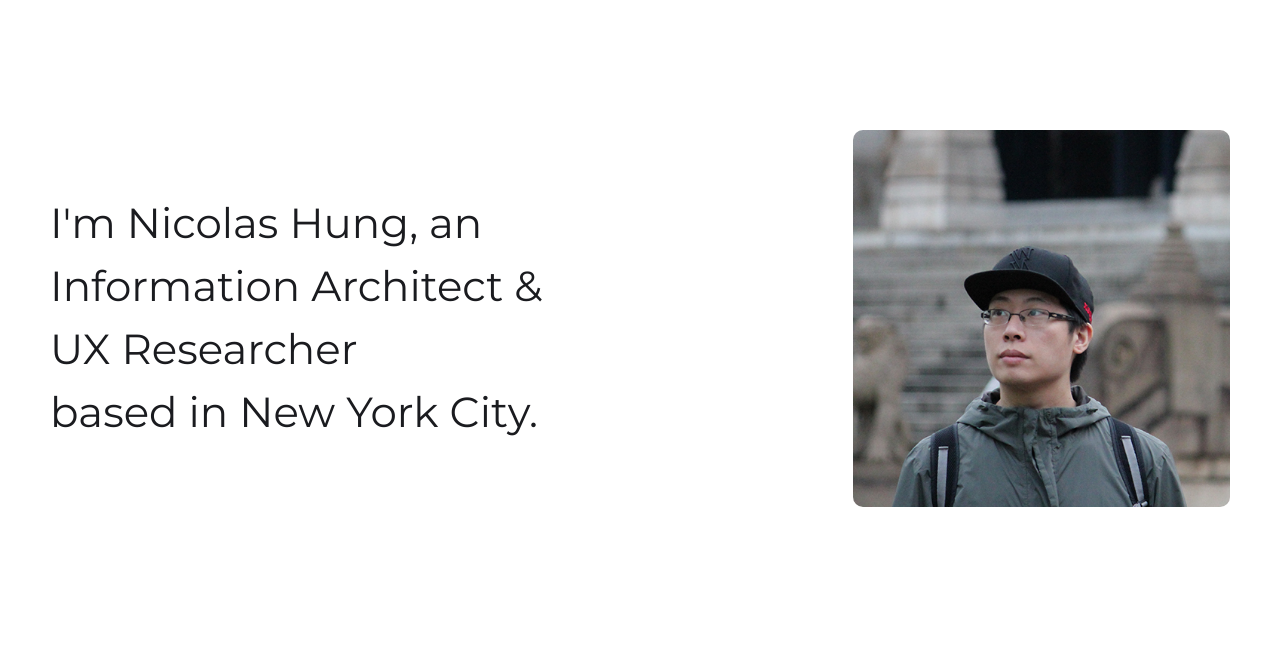
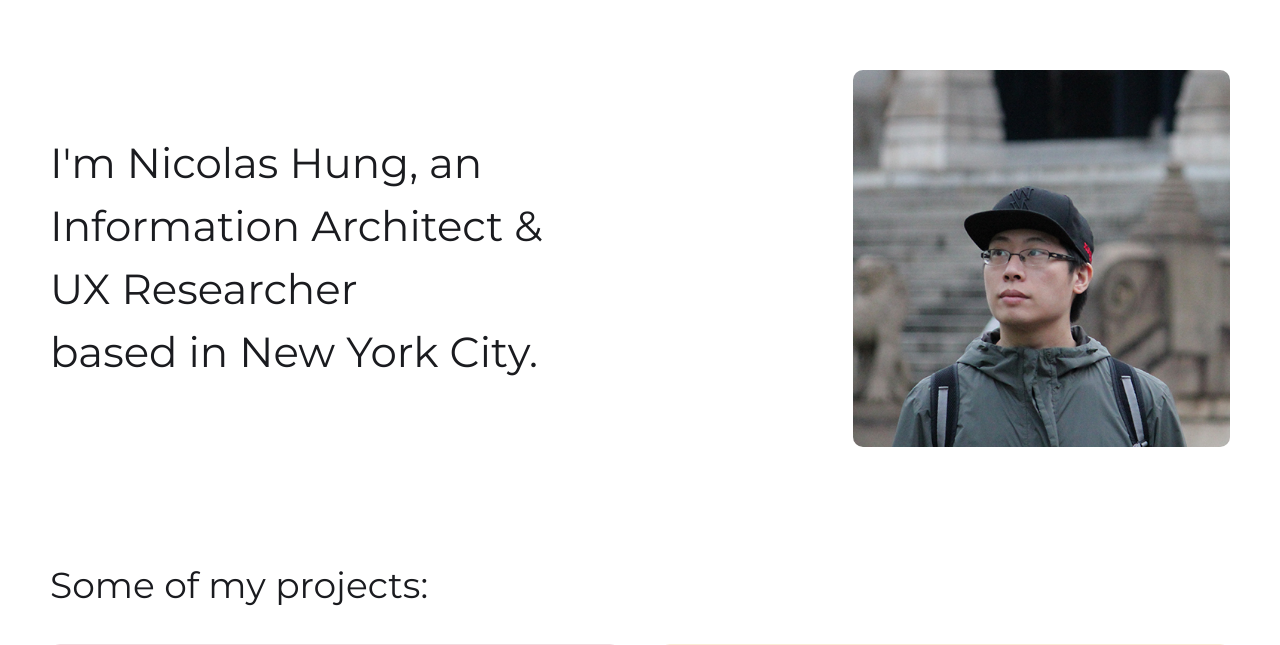
Before and after one commit to nicohung/nicohung.github.io, a PHP site: page / in a window 1280 px wide. Shown: the part 88-733 px from the top of the page. Run offline with PHP 8.4, Linux system fonts and the light colour scheme; some libraries are stand-ins or nearby versions.

Commit message:
homepage spacing

```diff
--- a/style.css
+++ b/style.css
@@ -259,7 +259,7 @@ img{
 	flex-direction: row;
 	justify-content: space-between;
 	align-items: center;
-	margin: 100px 0px 100px 0px;
+	margin: 40px 0px 40px 0px;
 	width: 100%;
 
 	/* border-style: solid; */
```
